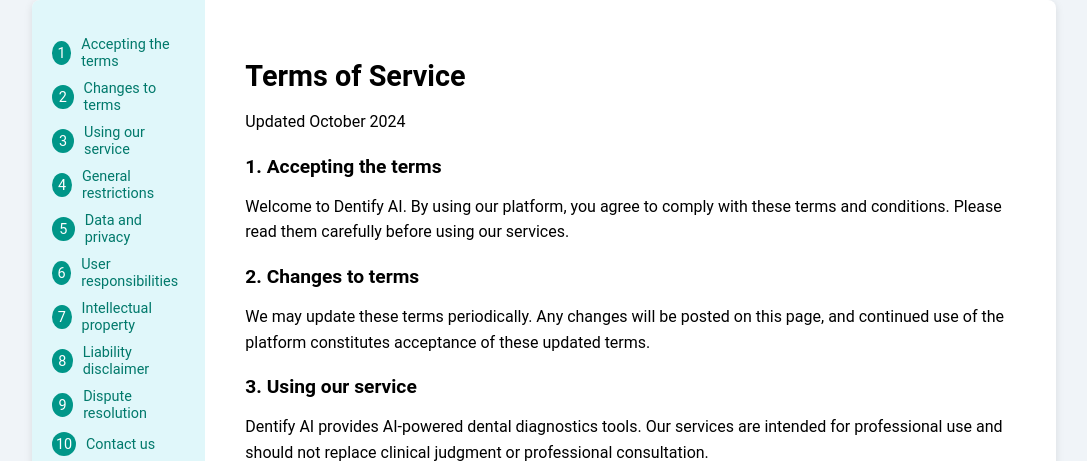
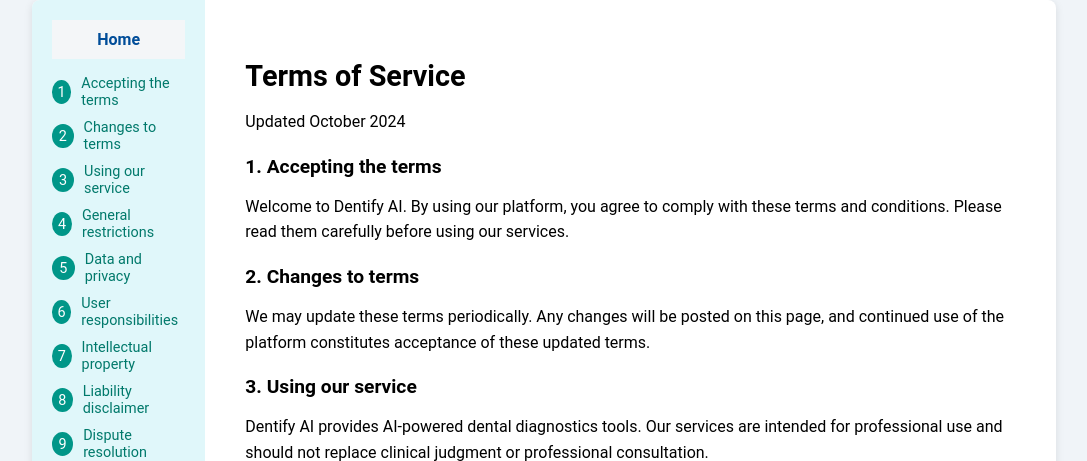
Before and after one commit to Nikhleshshukla123/Dentify-AI, a Django app: page /terms-of-service/ in a window 1280 px wide. Shown: the top 461 px of the page, without its empty margins (96-1183 px from the left). Run offline with Django 5.2, Linux system fonts and the light colour scheme.

Commit message:
inhence the pravicy policy and terms of services

```diff
--- a/dentify_ai/home/templates/home/components/footer.html
+++ b/dentify_ai/home/templates/home/components/footer.html
@@ -3,7 +3,7 @@
         <div style="display: flex; flex-wrap: wrap; justify-content: space-between; width: 83.333%; margin: 0 auto;">
             <div style="width: 100%; max-width: 33.333%; margin-bottom: 24px;">
                 <h3 style="font-size: 1.25rem; font-weight: bold; margin-bottom: 16px;">Dentify AI</h3>
-                <p style="font-size: 0.875rem;">Revolutionizing dental diagnostics with artificial intelligence.</p>
+                <p style="font-size: 0.875rem;">Revolutionizing dental <br>diagnostics with artificial <br> intelligence.</p>
             </div>
             <div style="width: 100%; max-width: 33.333%; margin-bottom: 24px;">
                 <h3 style="font-size: 1.25rem; font-weight: bold; margin-bottom: 16px;">Follow Us</h3>
--- a/dentify_ai/home/templates/home/components/terms_of_service.html
+++ b/dentify_ai/home/templates/home/components/terms_of_service.html
@@ -59,6 +59,27 @@
             align-items: center;
             margin-right: 10px;
         }
+
+        /* Nav Styles */
+        .nav {
+            display: flex;
+            justify-content: center;
+            background-color: #f4f6f8;
+            padding: 10px 0;
+        }
+
+        .nav a {
+            margin: 0 15px;
+            color: #004d99;
+            text-decoration: none;
+            font-weight: bold;
+            transition: color 0.3s;
+        }
+
+        .nav a:hover {
+            color: #00264d;
+        }
+
         /* Content Styles */
         .content {
             padding: 40px;
@@ -101,9 +122,14 @@
     </style>
 </head>
 <body>
+
+
     <div class="container">
-        <div class="sidebar">
-            <ul>
+       <div class="sidebar">
+        <div class="nav">
+            <a href="{% url 'landingpage' %}">Home</a>
+        </div>
+           <ul>
                 <li><a href="#"><span class="step-number">1</span> Accepting the terms</a></li>
                 <li><a href="#"><span class="step-number">2</span> Changes to terms</a></li>
                 <li><a href="#"><span class="step-number">3</span> Using our service</a></li>
```
Also changed, not shown: dentify_ai/home/templates/home/components/privacy_policy.html (+31 -6 lines).
